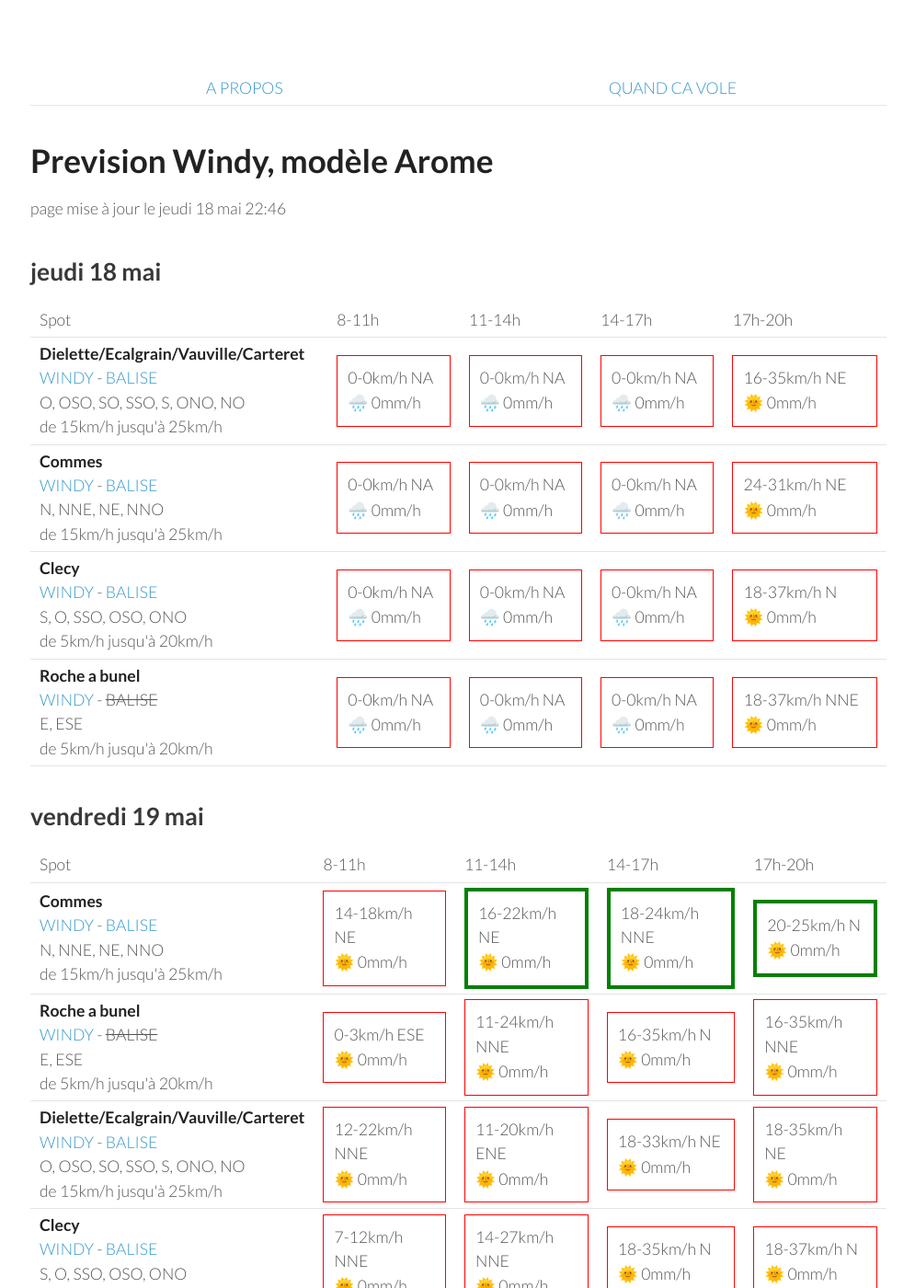
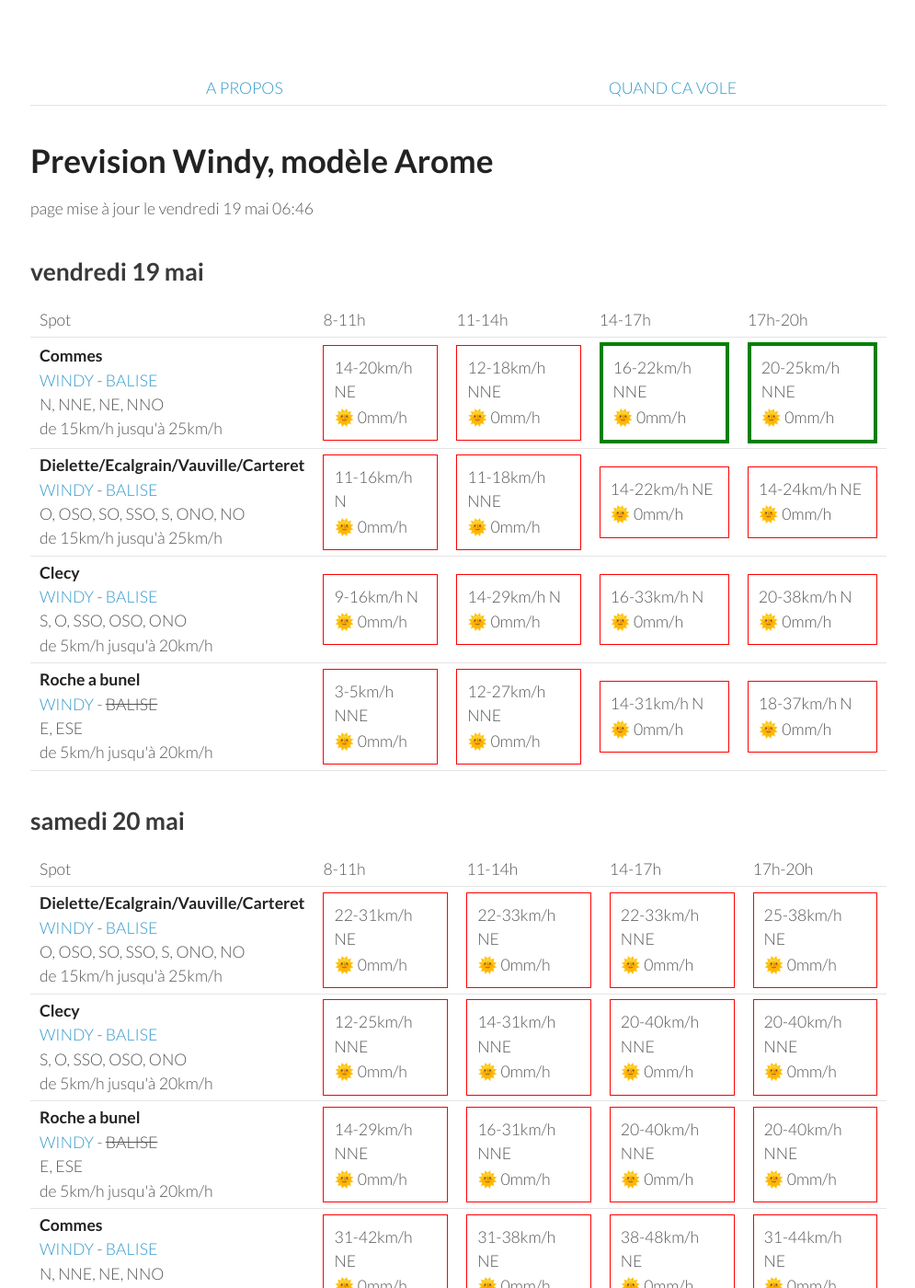
Before and after one commit to parapente-dans-le-nord/parapente-dans-le-nord.github.io, a Jekyll site: the page built from normandie.markdown, in a window 1280 px wide and 1400 px high. Shown: the whole window at 92% size, without its empty margins (25-1020 px from the left). Built offline with Jekyll 4.4.1, drawn with Linux system fonts in a browser that asks for light colours; some of the changed text lies outside the part shown.

Commit message:
update index.markdown

```diff
--- a/normandie.markdown
+++ b/normandie.markdown
@@ -7,60 +7,8 @@ title:  "Tous les spots"
 {: .links}
 
 # Prevision Windy, modèle Arome
-page mise à jour le jeudi 18 mai 22:46
+page mise à jour le vendredi 19 mai 06:46
 
-## jeudi 18 mai
-
-{::nomarkdown}
-<table>
-  <tbody>
-    <tr>
-      <td>Spot</td>
-      <td>8-11h</td>
-      <td>11-14h</td>
-      <td>14-17h</td>
-      <td>17h-20h</td>
-    </tr>
-<tr>
-        <td><strong>Dielette/Ecalgrain/Vauville/Carteret</strong><br><a href="https://windy.com/49.650/-1.856?49.243,-1.856,8">WINDY</a> - <span class=""><a href="http://www.balisemeteo.com/balise.php?idBalise=81">BALISE</a> </span><br> <span class="vent-favorable">O, OSO, SO, SSO, S, ONO, NO</span><br><span class="force-vent">de 15km/h jusqu'à 25km/h</span> </td>
-
-            <td><div class="not-flyable"><p>0-0km/h NA</p><p>🌧️ 0mm/h</p></div></td>
-            <td><div class="not-flyable"><p>0-0km/h NA</p><p>🌧️ 0mm/h</p></div></td>
-            <td><div class="not-flyable"><p>0-0km/h NA</p><p>🌧️ 0mm/h</p></div></td>
-            <td><div class="not-flyable"><p>16-35km/h NE</p><p>🌞 0mm/h</p></div></td>
-
-    </tr>
-<tr>
-        <td><strong>Commes</strong><br><a href="https://windy.com/49.346/-0.726?48.936,-0.726,8">WINDY</a> - <span class=""><a href="http://www.balisemeteo.com/balise.php?idBalise=158">BALISE</a> </span><br> <span class="vent-favorable">N, NNE, NE, NNO</span><br><span class="force-vent">de 15km/h jusqu'à 25km/h</span> </td>
-
-            <td><div class="not-flyable"><p>0-0km/h NA</p><p>🌧️ 0mm/h</p></div></td>
-            <td><div class="not-flyable"><p>0-0km/h NA</p><p>🌧️ 0mm/h</p></div></td>
-            <td><div class="not-flyable"><p>0-0km/h NA</p><p>🌧️ 0mm/h</p></div></td>
-            <td><div class="not-flyable"><p>24-31km/h NE</p><p>🌞 0mm/h</p></div></td>
-
-    </tr>
-<tr>
-        <td><strong>Clecy</strong><br><a href="https://windy.com/48.929/-0.470?48.516,-0.470,8">WINDY</a> - <span class=""><a href="http://www.balisemeteo.com/balise.php?idBalise=122">BALISE</a> </span><br> <span class="vent-favorable">S, O, SSO, OSO, ONO</span><br><span class="force-vent">de 5km/h jusqu'à 20km/h</span> </td>
-
-            <td><div class="not-flyable"><p>0-0km/h NA</p><p>🌧️ 0mm/h</p></div></td>
-            <td><div class="not-flyable"><p>0-0km/h NA</p><p>🌧️ 0mm/h</p></div></td>
-            <td><div class="not-flyable"><p>0-0km/h NA</p><p>🌧️ 0mm/h</p></div></td>
-            <td><div class="not-flyable"><p>18-37km/h N</p><p>🌞 0mm/h</p></div></td>
-
-    </tr>
-<tr>
-        <td><strong>Roche a bunel</strong><br><a href="https://windy.com/48.993/-0.499?48.580,-0.499,8">WINDY</a> - <span class="no-balise"> BALISE </span><br> <span class="vent-favorable">E, ESE</span><br><span class="force-vent">de 5km/h jusqu'à 20km/h</span> </td>
-
-            <td><div class="not-flyable"><p>0-0km/h NA</p><p>🌧️ 0mm/h</p></div></td>
-            <td><div class="not-flyable"><p>0-0km/h NA</p><p>🌧️ 0mm/h</p></div></td>
-            <td><div class="not-flyable"><p>0-0km/h NA</p><p>🌧️ 0mm/h</p></div></td>
-            <td><div class="not-flyable"><p>18-37km/h NNE</p><p>🌞 0mm/h</p></div></td>
-
-    </tr>
-
-</tbody>
-</table>
-{:/}
 ## vendredi 19 mai
 
 {::nomarkdown}
@@ -76,39 +24,39 @@ page mise à jour le jeudi 18 mai 22:46
 <tr>
         <td><strong>Commes</strong><br><a href="https://windy.com/49.346/-0.726?48.936,-0.726,8">WINDY</a> - <span class=""><a href="http://www.balisemeteo.com/balise.php?idBalise=158">BALISE</a> </span><br> <span class="vent-favorable">N, NNE, NE, NNO</span><br><span class="force-vent">de 15km/h jusqu'à 25km/h</span> </td>
 
-            <td><div class="not-flyable"><p>14-18km/h NE</p><p>🌞 0mm/h</p></div></td>
-            <td><div class="flyable"><p>16-22km/h NE</p><p>🌞 0mm/h</p></div></td>
-            <td><div class="flyable"><p>18-24km/h NNE</p><p>🌞 0mm/h</p></div></td>
-            <td><div class="flyable"><p>20-25km/h N</p><p>🌞 0mm/h</p></div></td>
+            <td><div class="not-flyable"><p>14-20km/h NE</p><p>🌞 0mm/h</p></div></td>
+            <td><div class="not-flyable"><p>12-18km/h NNE</p><p>🌞 0mm/h</p></div></td>
+            <td><div class="flyable"><p>16-22km/h NNE</p><p>🌞 0mm/h</p></div></td>
+            <td><div class="flyable"><p>20-25km/h NNE</p><p>🌞 0mm/h</p></div></td>
+
+
+    </tr>
+<tr>
+        <td><strong>Dielette/Ecalgrain/Vauville/Carteret</strong><br><a href="https://windy.com/49.650/-1.856?49.243,-1.856,8">WINDY</a> - <span class=""><a href="http://www.balisemeteo.com/balise.php?idBalise=81">BALISE</a> </span><br> <span class="vent-favorable">O, OSO, SO, SSO, S, ONO, NO</span><br><span class="force-vent">de 15km/h jusqu'à 25km/h</span> </td>
+
+            <td><div class="not-flyable"><p>11-16km/h N</p><p>🌞 0mm/h</p></div></td>
+            <td><div class="not-flyable"><p>11-18km/h NNE</p><p>🌞 0mm/h</p></div></td>
+            <td><div class="not-flyable"><p>14-22km/h NE</p><p>🌞 0mm/h</p></div></td>
+            <td><div class="not-flyable"><p>14-24km/h NE</p><p>🌞 0mm/h</p></div></td>
+
+
+    </tr>
+<tr>
+        <td><strong>Clecy</strong><br><a href="https://windy.com/48.929/-0.470?48.516,-0.470,8">WINDY</a> - <span class=""><a href="http://www.balisemeteo.com/balise.php?idBalise=122">BALISE</a> </span><br> <span class="vent-favorable">S, O, SSO, OSO, ONO</span><br><span class="force-vent">de 5km/h jusqu'à 20km/h</span> </td>
+
+            <td><div class="not-flyable"><p>9-16km/h N</p><p>🌞 0mm/h</p></div></td>
+            <td><div class="not-flyable"><p>14-29km/h N</p><p>🌞 0mm/h</p></div></td>
+            <td><div class="not-flyable"><p>16-33km/h N</p><p>🌞 0mm/h</p></div></td>
+            <td><div class="not-flyable"><p>20-38km/h N</p><p>🌞 0mm/h</p></div></td>
 
 
     </tr>
 <tr>
         <td><strong>Roche a bunel</strong><br><a href="https://windy.com/48.993/-0.499?48.580,-0.499,8">WINDY</a> - <span class="no-balise"> BALISE </span><br> <span class="vent-favorable">E, ESE</span><br><span class="force-vent">de 5km/h jusqu'à 20km/h</span> </td>
 
-            <td><div class="not-flyable"><p>0-3km/h ESE</p><p>🌞 0mm/h</p></div></td>
-            <td><div class="not-flyable"><p>11-24km/h NNE</p><p>🌞 0mm/h</p></div></td>
-            <td><div class="not-flyable"><p>16-35km/h N</p><p>🌞 0mm/h</p></div></td>
-            <td><div class="not-flyable"><p>16-35km/h NNE</p><p>🌞 0mm/h</p></div></td>
-
-
-    </tr>
-<tr>
-        <td><strong>Dielette/Ecalgrain/Vauville/Carteret</strong><br><a href="https://windy.com/49.650/-1.856?49.243,-1.856,8">WINDY</a> - <span class=""><a href="http://www.balisemeteo.com/balise.php?idBalise=81">BALISE</a> </span><br> <span class="vent-favorable">O, OSO, SO, SSO, S, ONO, NO</span><br><span class="force-vent">de 15km/h jusqu'à 25km/h</span> </td>
-
-            <td><div class="not-flyable"><p>12-22km/h NNE</p><p>🌞 0mm/h</p></div></td>
-            <td><div class="not-flyable"><p>11-20km/h ENE</p><p>🌞 0mm/h</p></div></td>
-            <td><div class="not-flyable"><p>18-33km/h NE</p><p>🌞 0mm/h</p></div></td>
-            <td><div class="not-flyable"><p>18-35km/h NE</p><p>🌞 0mm/h</p></div></td>
-
-
-    </tr>
-<tr>
-        <td><strong>Clecy</strong><br><a href="https://windy.com/48.929/-0.470?48.516,-0.470,8">WINDY</a> - <span class=""><a href="http://www.balisemeteo.com/balise.php?idBalise=122">BALISE</a> </span><br> <span class="vent-favorable">S, O, SSO, OSO, ONO</span><br><span class="force-vent">de 5km/h jusqu'à 20km/h</span> </td>
-
-            <td><div class="not-flyable"><p>7-12km/h NNE</p><p>🌞 0mm/h</p></div></td>
-            <td><div class="not-flyable"><p>14-27km/h NNE</p><p>🌞 0mm/h</p></div></td>
-            <td><div class="not-flyable"><p>18-35km/h N</p><p>🌞 0mm/h</p></div></td>
+            <td><div class="not-flyable"><p>3-5km/h NNE</p><p>🌞 0mm/h</p></div></td>
+            <td><div class="not-flyable"><p>12-27km/h NNE</p><p>🌞 0mm/h</p></div></td>
+            <td><div class="not-flyable"><p>14-31km/h N</p><p>🌞 0mm/h</p></div></td>
             <td><div class="not-flyable"><p>18-37km/h N</p><p>🌞 0mm/h</p></div></td>
 
 
@@ -130,19 +78,9 @@ page mise à jour le jeudi 18 mai 22:46
       <td>17h-20h</td>
     </tr>
 <tr>
-        <td><strong>Commes</strong><br><a href="https://windy.com/49.346/-0.726?48.936,-0.726,8">WINDY</a> - <span class=""><a href="http://www.balisemeteo.com/balise.php?idBalise=158">BALISE</a> </span><br> <span class="vent-favorable">N, NNE, NE, NNO</span><br><span class="force-vent">de 15km/h jusqu'à 25km/h</span> </td>
-
-            <td><div class="not-flyable"><p>33-42km/h NE</p><p>🌞 0mm/h</p></div></td>
-            <td><div class="not-flyable"><p>27-44km/h NNE</p><p>🌞 0mm/h</p></div></td>
-            <td><div class="not-flyable"><p>25-46km/h NNE</p><p>🌞 0mm/h</p></div></td>
-            <td><div class="not-flyable"><p>25-44km/h NNE</p><p>🌞 0mm/h</p></div></td>
-
-
-    </tr>
-<tr>
         <td><strong>Dielette/Ecalgrain/Vauville/Carteret</strong><br><a href="https://windy.com/49.650/-1.856?49.243,-1.856,8">WINDY</a> - <span class=""><a href="http://www.balisemeteo.com/balise.php?idBalise=81">BALISE</a> </span><br> <span class="vent-favorable">O, OSO, SO, SSO, S, ONO, NO</span><br><span class="force-vent">de 15km/h jusqu'à 25km/h</span> </td>
 
-            <td><div class="not-flyable"><p>20-37km/h NE</p><p>🌞 0mm/h</p></div></td>
+            <td><div class="not-flyable"><p>22-31km/h NE</p><p>🌞 0mm/h</p></div></td>
             <td><div class="not-flyable"><p>22-33km/h NE</p><p>🌞 0mm/h</p></div></td>
             <td><div class="not-flyable"><p>22-33km/h NNE</p><p>🌞 0mm/h</p></div></td>
             <td><div class="not-flyable"><p>25-38km/h NE</p><p>🌞 0mm/h</p></div></td>
@@ -153,19 +91,29 @@ page mise à jour le jeudi 18 mai 22:46
         <td><strong>Clecy</strong><br><a href="https://windy.com/48.929/-0.470?48.516,-0.470,8">WINDY</a> - <span class=""><a href="http://www.balisemeteo.com/balise.php?idBalise=122">BALISE</a> </span><br> <span class="vent-favorable">S, O, SSO, OSO, ONO</span><br><span class="force-vent">de 5km/h jusqu'à 20km/h</span> </td>
 
             <td><div class="not-flyable"><p>12-25km/h NNE</p><p>🌞 0mm/h</p></div></td>
-            <td><div class="not-flyable"><p>18-37km/h NE</p><p>🌞 0mm/h</p></div></td>
-            <td><div class="not-flyable"><p>16-40km/h NE</p><p>🌞 0mm/h</p></div></td>
-            <td><div class="not-flyable"><p>20-40km/h NNE</p><p>🌧 0.4mm/h</p></div></td>
+            <td><div class="not-flyable"><p>14-31km/h NNE</p><p>🌞 0mm/h</p></div></td>
+            <td><div class="not-flyable"><p>20-40km/h NNE</p><p>🌞 0mm/h</p></div></td>
+            <td><div class="not-flyable"><p>20-40km/h NNE</p><p>🌞 0mm/h</p></div></td>
 
 
     </tr>
 <tr>
         <td><strong>Roche a bunel</strong><br><a href="https://windy.com/48.993/-0.499?48.580,-0.499,8">WINDY</a> - <span class="no-balise"> BALISE </span><br> <span class="vent-favorable">E, ESE</span><br><span class="force-vent">de 5km/h jusqu'à 20km/h</span> </td>
 
-            <td><div class="not-flyable"><p>12-25km/h NNE</p><p>🌞 0mm/h</p></div></td>
-            <td><div class="not-flyable"><p>16-37km/h NNE</p><p>🌞 0mm/h</p></div></td>
-            <td><div class="not-flyable"><p>22-44km/h NNE</p><p>🌧 0.3mm/h</p></div></td>
-            <td><div class="not-flyable"><p>22-48km/h NNE</p><p>🌧 0.2mm/h</p></div></td>
+            <td><div class="not-flyable"><p>14-29km/h NNE</p><p>🌞 0mm/h</p></div></td>
+            <td><div class="not-flyable"><p>16-31km/h NNE</p><p>🌞 0mm/h</p></div></td>
+            <td><div class="not-flyable"><p>20-40km/h NNE</p><p>🌞 0mm/h</p></div></td>
+            <td><div class="not-flyable"><p>20-40km/h NNE</p><p>🌞 0mm/h</p></div></td>
+
+
+    </tr>
+<tr>
+        <td><strong>Commes</strong><br><a href="https://windy.com/49.346/-0.726?48.936,-0.726,8">WINDY</a> - <span class=""><a href="http://www.balisemeteo.com/balise.php?idBalise=158">BALISE</a> </span><br> <span class="vent-favorable">N, NNE, NE, NNO</span><br><span class="force-vent">de 15km/h jusqu'à 25km/h</span> </td>
+
+            <td><div class="not-flyable"><p>31-42km/h NE</p><p>🌞 0mm/h</p></div></td>
+            <td><div class="not-flyable"><p>31-38km/h NE</p><p>🌞 0mm/h</p></div></td>
+            <td><div class="not-flyable"><p>38-48km/h NE</p><p>🌞 0mm/h</p></div></td>
+            <td><div class="not-flyable"><p>31-44km/h NE</p><p>🌞 0mm/h</p></div></td>
 
 
     </tr>
@@ -186,16 +134,6 @@ page mise à jour le jeudi 18 mai 22:46
       <td>17h-20h</td>
     </tr>
 <tr>
-        <td><strong>Commes</strong><br><a href="https://windy.com/49.346/-0.726?48.936,-0.726,8">WINDY</a> - <span class=""><a href="http://www.balisemeteo.com/balise.php?idBalise=158">BALISE</a> </span><br> <span class="vent-favorable">N, NNE, NE, NNO</span><br><span class="force-vent">de 15km/h jusqu'à 25km/h</span> </td>
-
-            <td><div class="not-flyable"><p>24-38km/h NNE</p><p>🌞 0mm/h</p></div></td>
-            <td><div class="not-flyable"><p>24-40km/h NNE</p><p>🌞 0mm/h</p></div></td>
-            <td><div class="not-flyable"><p>24-40km/h NNE</p><p>🌞 0mm/h</p></div></td>
-            <td><div class="not-flyable"><p>24-40km/h NNE</p><p>🌞 0mm/h</p></div></td>
-
-
-    </tr>
-<tr>
         <td><strong>Dielette/Ecalgrain/Vauville/Carteret</strong><br><a href="https://windy.com/49.650/-1.856?49.243,-1.856,8">WINDY</a> - <span class=""><a href="http://www.balisemeteo.com/balise.php?idBalise=81">BALISE</a> </span><br> <span class="vent-favorable">O, OSO, SO, SSO, S, ONO, NO</span><br><span class="force-vent">de 15km/h jusqu'à 25km/h</span> </td>
 
             <td><div class="not-flyable"><p>22-31km/h NNE</p><p>🌞 0mm/h</p></div></td>
@@ -208,20 +146,30 @@ page mise à jour le jeudi 18 mai 22:46
 <tr>
         <td><strong>Clecy</strong><br><a href="https://windy.com/48.929/-0.470?48.516,-0.470,8">WINDY</a> - <span class=""><a href="http://www.balisemeteo.com/balise.php?idBalise=122">BALISE</a> </span><br> <span class="vent-favorable">S, O, SSO, OSO, ONO</span><br><span class="force-vent">de 5km/h jusqu'à 20km/h</span> </td>
 
-            <td><div class="not-flyable"><p>18-35km/h NNE</p><p>🌞 0mm/h</p></div></td>
-            <td><div class="not-flyable"><p>20-42km/h NNE</p><p>🌞 0mm/h</p></div></td>
+            <td><div class="not-flyable"><p>16-35km/h NNE</p><p>🌞 0mm/h</p></div></td>
+            <td><div class="not-flyable"><p>16-37km/h NNE</p><p>🌞 0mm/h</p></div></td>
+            <td><div class="not-flyable"><p>18-42km/h NNE</p><p>🌞 0mm/h</p></div></td>
             <td><div class="not-flyable"><p>20-44km/h NNE</p><p>🌞 0mm/h</p></div></td>
-            <td><div class="not-flyable"><p>20-46km/h NNE</p><p>🌞 0mm/h</p></div></td>
+
+
+    </tr>
+<tr>
+        <td><strong>Commes</strong><br><a href="https://windy.com/49.346/-0.726?48.936,-0.726,8">WINDY</a> - <span class=""><a href="http://www.balisemeteo.com/balise.php?idBalise=158">BALISE</a> </span><br> <span class="vent-favorable">N, NNE, NE, NNO</span><br><span class="force-vent">de 15km/h jusqu'à 25km/h</span> </td>
+
+            <td><div class="not-flyable"><p>22-37km/h NE</p><p>🌞 0mm/h</p></div></td>
+            <td><div class="not-flyable"><p>22-37km/h NE</p><p>🌞 0mm/h</p></div></td>
+            <td><div class="not-flyable"><p>25-42km/h NE</p><p>🌞 0mm/h</p></div></td>
+            <td><div class="not-flyable"><p>24-44km/h NE</p><p>🌞 0mm/h</p></div></td>
 
 
     </tr>
 <tr>
         <td><strong>Roche a bunel</strong><br><a href="https://windy.com/48.993/-0.499?48.580,-0.499,8">WINDY</a> - <span class="no-balise"> BALISE </span><br> <span class="vent-favorable">E, ESE</span><br><span class="force-vent">de 5km/h jusqu'à 20km/h</span> </td>
 
-            <td><div class="not-flyable"><p>20-38km/h NNE</p><p>🌞 0mm/h</p></div></td>
-            <td><div class="not-flyable"><p>18-40km/h NNE</p><p>🌞 0mm/h</p></div></td>
-            <td><div class="not-flyable"><p>22-46km/h NNE</p><p>🌞 0mm/h</p></div></td>
-            <td><div class="not-flyable"><p>22-48km/h NNE</p><p>🌞 0mm/h</p></div></td>
+            <td><div class="not-flyable"><p>18-35km/h NNE</p><p>🌞 0mm/h</p></div></td>
+            <td><div class="not-flyable"><p>16-37km/h NNE</p><p>🌞 0mm/h</p></div></td>
+            <td><div class="not-flyable"><p>20-42km/h NNE</p><p>🌞 0mm/h</p></div></td>
+            <td><div class="not-flyable"><p>20-46km/h NNE</p><p>🌞 0mm/h</p></div></td>
 
 
     </tr>
@@ -244,8 +192,8 @@ page mise à jour le jeudi 18 mai 22:46
 <tr>
         <td><strong>Commes</strong><br><a href="https://windy.com/49.346/-0.726?48.936,-0.726,8">WINDY</a> - <span class=""><a href="http://www.balisemeteo.com/balise.php?idBalise=158">BALISE</a> </span><br> <span class="vent-favorable">N, NNE, NE, NNO</span><br><span class="force-vent">de 15km/h jusqu'à 25km/h</span> </td>
 
-            <td><div class="not-flyable"><p>22-37km/h NNE</p><p>🌞 0mm/h</p></div></td>
-            <td><div class="not-flyable"><p>20-35km/h NNE</p><p>🌞 0mm/h</p></div></td>
+            <td><div class="not-flyable"><p>20-33km/h NE</p><p>🌞 0mm/h</p></div></td>
+            <td><div class="not-flyable"><p>22-35km/h NNE</p><p>🌞 0mm/h</p></div></td>
             <td><div class="not-flyable"><p>20-33km/h NNE</p><p>🌧 2mm/h</p></div></td>
             <td><div class="not-flyable"><p>14-33km/h N</p><p>🌧 0.3mm/h</p></div></td>
 
@@ -264,18 +212,18 @@ page mise à jour le jeudi 18 mai 22:46
 <tr>
         <td><strong>Clecy</strong><br><a href="https://windy.com/48.929/-0.470?48.516,-0.470,8">WINDY</a> - <span class=""><a href="http://www.balisemeteo.com/balise.php?idBalise=122">BALISE</a> </span><br> <span class="vent-favorable">S, O, SSO, OSO, ONO</span><br><span class="force-vent">de 5km/h jusqu'à 20km/h</span> </td>
 
-            <td><div class="not-flyable"><p>16-33km/h NNE</p><p>🌞 0mm/h</p></div></td>
-            <td><div class="not-flyable"><p>16-38km/h NNE</p><p>🌧 0.7mm/h</p></div></td>
-            <td><div class="not-flyable"><p>16-37km/h NNE</p><p>🌧 0.8mm/h</p></div></td>
-            <td><div class="not-flyable"><p>16-37km/h NNE</p><p>🌞 0mm/h</p></div></td>
+            <td><div class="not-flyable"><p>18-35km/h NNE</p><p>🌞 0mm/h</p></div></td>
+            <td><div class="not-flyable"><p>18-38km/h NNE</p><p>🌞 0mm/h</p></div></td>
+            <td><div class="not-flyable"><p>18-38km/h NNE</p><p>🌧 1.7mm/h</p></div></td>
+            <td><div class="not-flyable"><p>18-40km/h N</p><p>🌞 0mm/h</p></div></td>
 
 
     </tr>
 <tr>
         <td><strong>Roche a bunel</strong><br><a href="https://windy.com/48.993/-0.499?48.580,-0.499,8">WINDY</a> - <span class="no-balise"> BALISE </span><br> <span class="vent-favorable">E, ESE</span><br><span class="force-vent">de 5km/h jusqu'à 20km/h</span> </td>
 
-            <td><div class="not-flyable"><p>18-38km/h NNE</p><p>🌧 0.2mm/h</p></div></td>
-            <td><div class="not-flyable"><p>20-40km/h NNE</p><p>🌧 1.1mm/h</p></div></td>
+            <td><div class="not-flyable"><p>18-35km/h NNE</p><p>🌞 0mm/h</p></div></td>
+            <td><div class="not-flyable"><p>20-40km/h NNE</p><p>🌞 0mm/h</p></div></td>
             <td><div class="not-flyable"><p>20-40km/h NNE</p><p>🌧 2.2mm/h</p></div></td>
             <td><div class="not-flyable"><p>20-40km/h N</p><p>🌞 0mm/h</p></div></td>
 
@@ -320,10 +268,10 @@ page mise à jour le jeudi 18 mai 22:46
 <tr>
         <td><strong>Clecy</strong><br><a href="https://windy.com/48.929/-0.470?48.516,-0.470,8">WINDY</a> - <span class=""><a href="http://www.balisemeteo.com/balise.php?idBalise=122">BALISE</a> </span><br> <span class="vent-favorable">S, O, SSO, OSO, ONO</span><br><span class="force-vent">de 5km/h jusqu'à 20km/h</span> </td>
 
-            <td><div class="not-flyable"><p>16-31km/h NNE</p><p>🌞 0mm/h</p></div></td>
-            <td><div class="not-flyable"><p>18-38km/h NNE</p><p>🌞 0mm/h</p></div></td>
-            <td><div class="not-flyable"><p>16-38km/h NNE</p><p>🌞 0mm/h</p></div></td>
-            <td><div class="not-flyable"><p>22-46km/h NNE</p><p>🌞 0mm/h</p></div></td>
+            <td><div class="not-flyable"><p>16-33km/h N</p><p>🌞 0mm/h</p></div></td>
+            <td><div class="not-flyable"><p>20-44km/h NNE</p><p>🌞 0mm/h</p></div></td>
+            <td><div class="not-flyable"><p>20-48km/h NNE</p><p>🌞 0mm/h</p></div></td>
+            <td><div class="not-flyable"><p>24-50km/h NNE</p><p>🌞 0mm/h</p></div></td>
 
 
     </tr>
```
